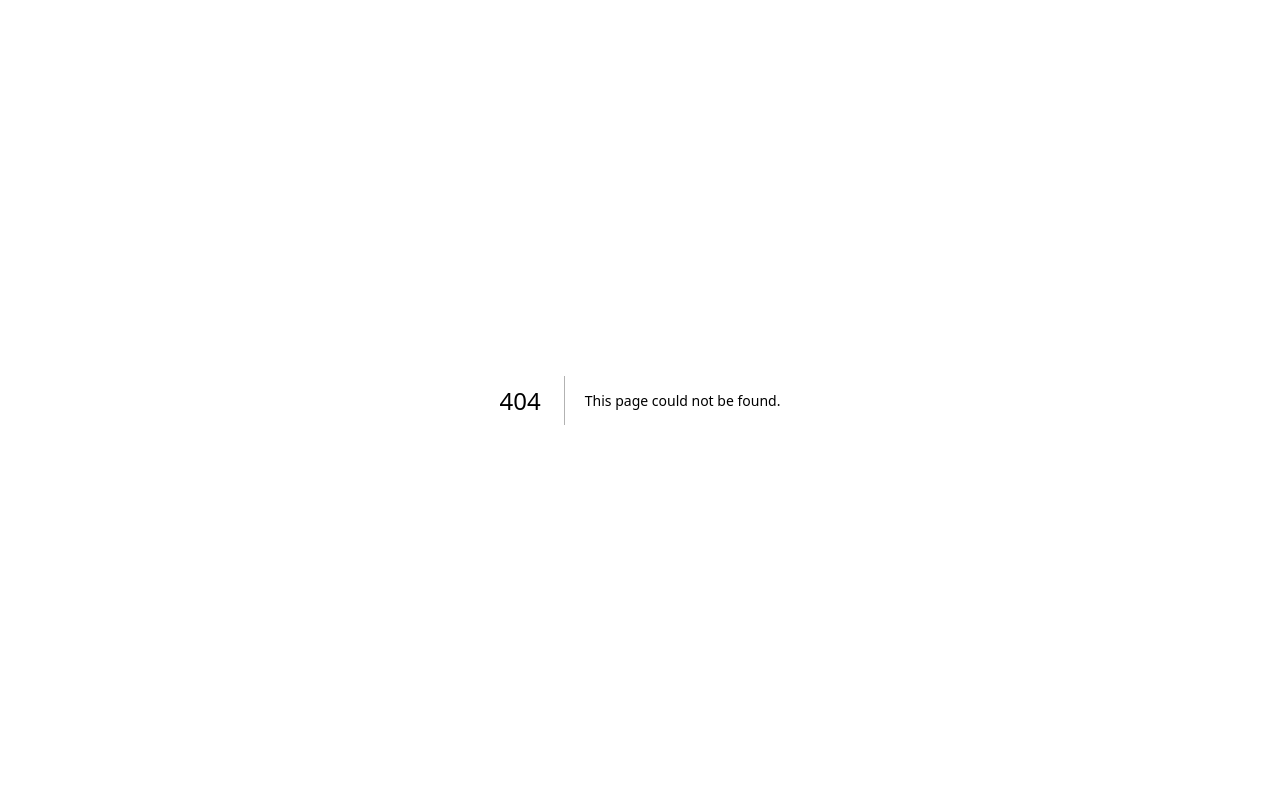
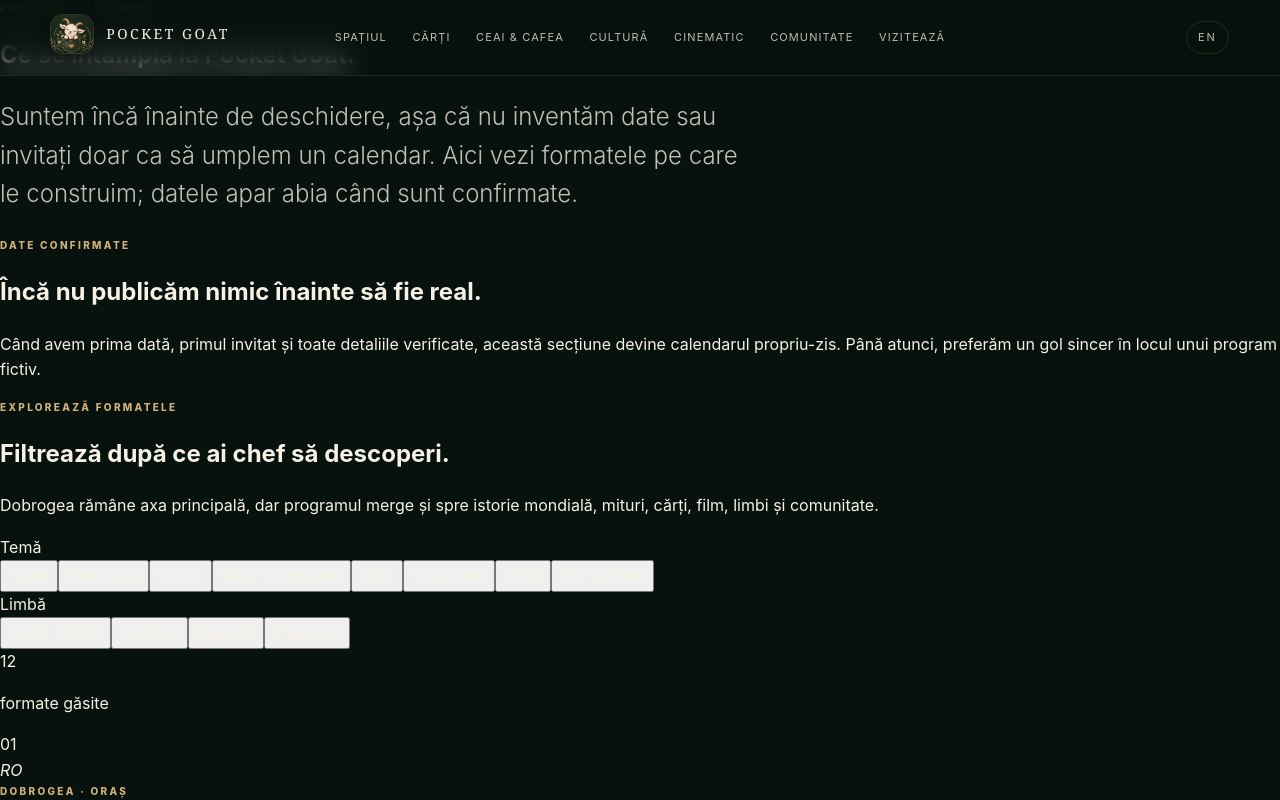
Before and after one commit to drezzillah-prog/pocket-goat-website, a Next.js app: page /ro/events in a window 1280 px wide. Before the commit this address had no page. Shown: the top 800 px of the page. Built offline with nearby package versions, Linux system fonts and the light colour scheme.

Commit message:
feat: add honest pre-opening events calendar page

```diff
--- /dev/null
+++ b/src/app/[locale]/events/page.tsx
@@ -0,0 +1,48 @@
+import { EventsCalendar } from "@/components/EventsCalendar";
+import { resolveLocale } from "@/lib/locale";
+
+export default async function EventsPage({ params }: { params: Promise<{ locale: string }> }) {
+  const locale = resolveLocale((await params).locale);
+  const ro = locale === "ro";
+
+  return (
+    <main className="events-page">
+      <section className="events-hero">
+        <div className="events-hero-copy">
+          <p className="eyebrow">{ro ? "PROGRAM · CALENDAR" : "WHAT'S ON · CALENDAR"}</p>
+          <h1>{ro ? "Ce se întâmplă la Pocket Goat." : "What happens at Pocket Goat."}</h1>
+          <p className="lede">
+            {ro
+              ? "Suntem încă înainte de deschidere, așa că nu inventăm date sau invitați doar ca să umplem un calendar. Aici vezi formatele pe care le construim; datele apar abia când sunt confirmate."
+              : "We are still pre-opening, so we do not invent dates or guests just to make a calendar look full. Here you can explore the formats we are building; dates appear only once they are confirmed."}
+          </p>
+        </div>
+      </section>
+
+      <section className="events-confirmed">
+        <div>
+          <p className="kicker">{ro ? "DATE CONFIRMATE" : "CONFIRMED DATES"}</p>
+          <h2>{ro ? "Încă nu publicăm nimic înainte să fie real." : "Nothing goes here until it is real."}</h2>
+        </div>
+        <p>
+          {ro
+            ? "Când avem prima dată, primul invitat și toate detaliile verificate, această secțiune devine calendarul propriu-zis. Până atunci, preferăm un gol sincer în locul unui program fictiv."
+            : "When the first date, guest and practical details are confirmed, this becomes the live calendar. Until then, we would rather show an honest empty space than a fictional programme."}
+        </p>
+      </section>
+
+      <section className="events-explore">
+        <div className="events-heading">
+          <p className="kicker">{ro ? "EXPLOREAZĂ FORMATELE" : "EXPLORE THE FORMATS"}</p>
+          <h2>{ro ? "Filtrează după ce ai chef să descoperi." : "Filter by what you feel like discovering."}</h2>
+          <p>
+            {ro
+              ? "Dobrogea rămâne axa principală, dar programul merge și spre istorie mondială, mituri, cărți, film, limbi și comunitate."
+              : "Dobrogea remains the main cultural anchor, while the programme also travels into world history, myths, books, film, languages and community."}
+          </p>
+        </div>
+        <EventsCalendar locale={locale} />
+      </section>
+    </main>
+  );
+}
```
